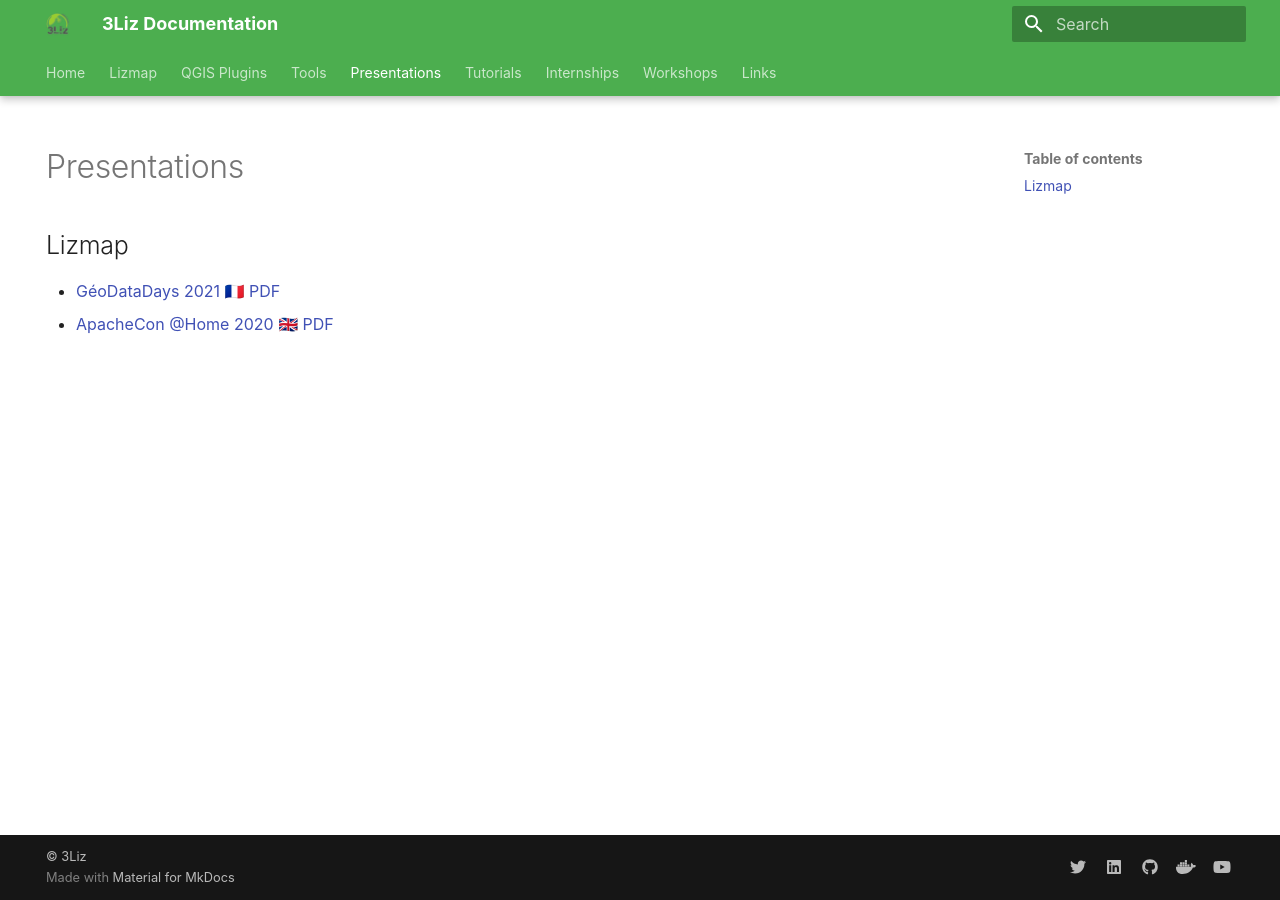
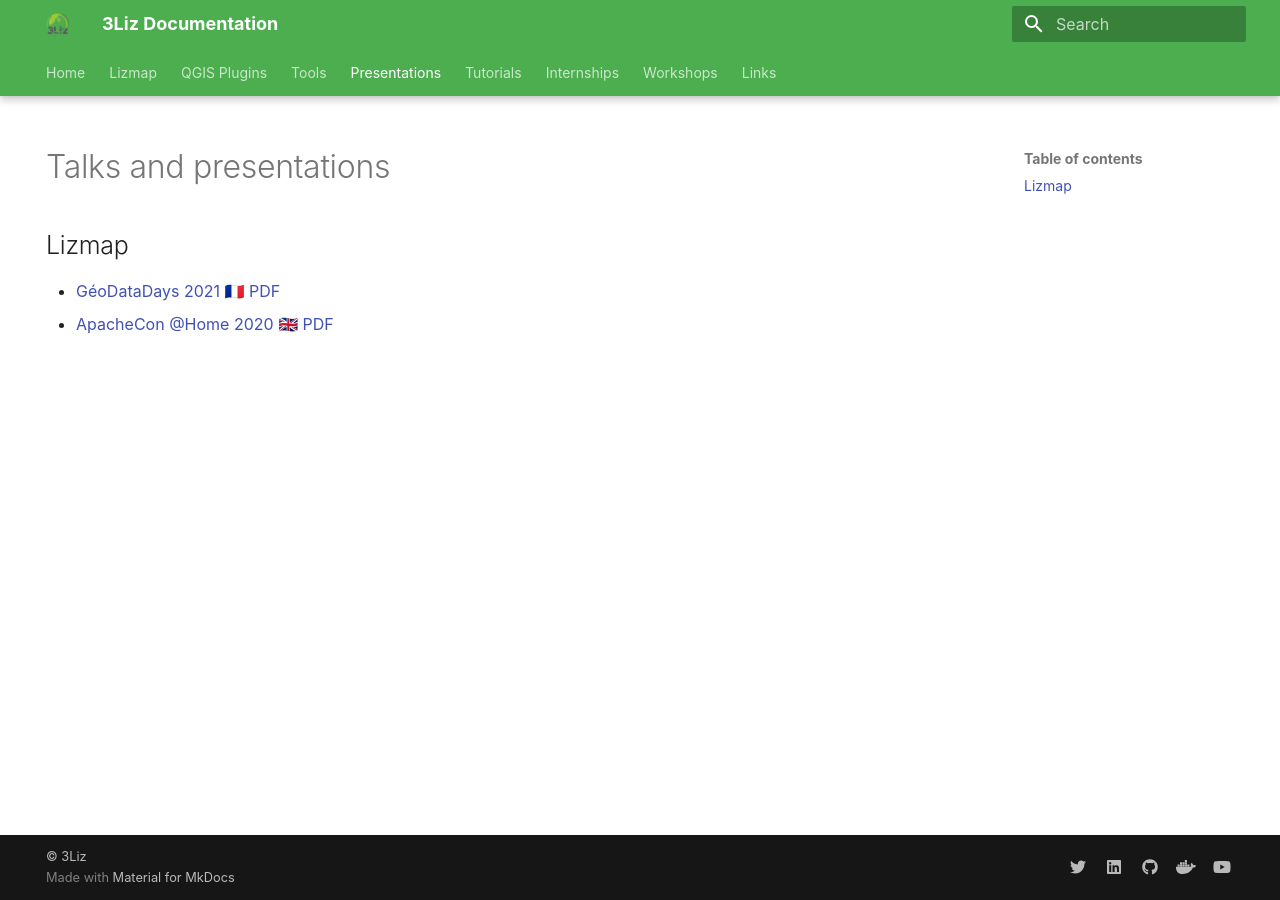
Before and after one commit to 3liz/3liz.github.io, an MkDocs documentation site: the page built from docs/talks.md, in a window 1280 px wide. Built offline with MkDocs 1.6.1 and Material for MkDocs 9.7.7, drawn with Linux system fonts in a browser that asks for light colours; nearby versions of some CDN libraries.

Commit message:
Avoid conflict about presentation repository

```diff
--- a/docs/presentations.md
+++ b/docs/talks.md
@@ -3,7 +3,7 @@
   - navigation
 ---
 
-# Presentations
+# Talks and presentations
 
 ## Lizmap
 
--- a/mkdocs.yml
+++ b/mkdocs.yml
@@ -11,7 +11,7 @@
     - Lizmap: lizmap.md
     - QGIS Plugins: plugins.md
     - Tools: tools.md
-    - Presentations: presentations.md
+    - Presentations: talks.md
     - Tutorials:
         - 'Filezilla': 'tutorial/filezilla-en.md'
         - 'WinSCP EN': 'tutorial/winscp-en.md'
```
